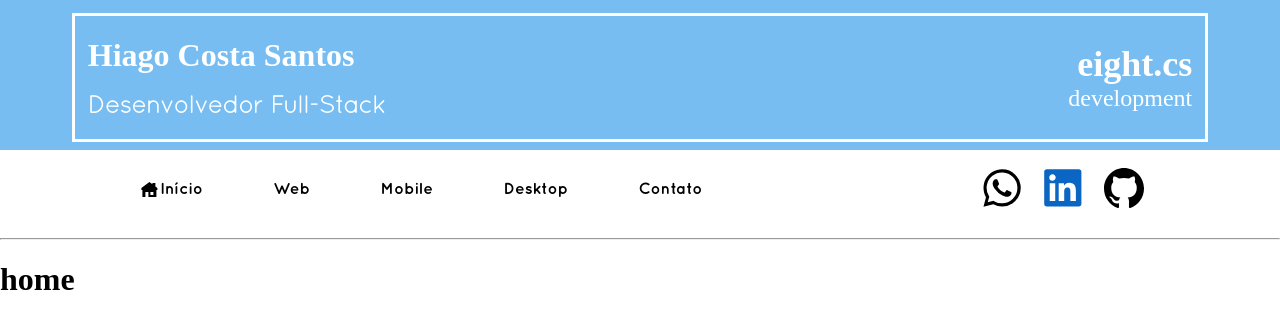
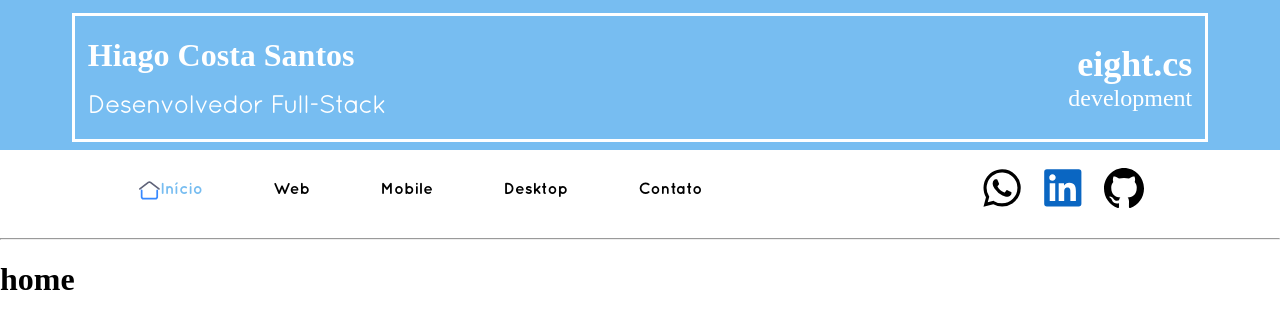
Before and after one commit to HiagoCS/eightcs, a React app in the folder frontend/: page / in a window 1280 px wide. Shown: the top 328 px of the page. Built offline with nearby package versions, Linux system fonts and the light colour scheme; the HTML template or start-up script is replaced by a standard one.

Commit message:
change color state onClick

```diff
--- a/frontend/src/components/banner/index.jsx
+++ b/frontend/src/components/banner/index.jsx
@@ -8,8 +8,8 @@ function main() {
                     <h2>Desenvolvedor Full-Stack</h2>
                 </div>
                 <div className="logo">
-                    <text className='logo-text'>eight.cs</text>
-                    <text className='sublogo-text'>development</text>
+                    <span className='logo-text'>eight.cs</span>
+                    <span className='sublogo-text'>development</span>
                 </div>
             </div>
         </div>
--- a/frontend/src/components/navbar/index.jsx
+++ b/frontend/src/components/navbar/index.jsx
@@ -3,25 +3,34 @@ import Whatsapp from '@/assets/icons/whatsapp-svgrepo-com.svg?react';
 import Linkedin from '@/assets/icons/linkedin-svgrepo-com.svg?react';
 import Github from '@/assets/icons/github-142-svgrepo-com.svg?react';
 import Home from '@/assets/icons/home-1-svgrepo-com.svg?react';
-//
-import {data} from '@/data/links';
+import HomeActive from '@/assets/icons/home-page-svgrepo-com.svg?react';
+import { data } from '@/data/links';
+import { useState } from 'react';
 
 import './style.scss';
-function main(){
-    return(
+function main() {
+    const [activeLink, setActiveLink] = useState('/');
+    return (
         <>
             <div className="main">
-            <ul className='nav'>
+                <ul className='nav' >
                     {data.map((link) => (
                         <li key={link.url}>
-                        <Link to={link.url}>{link.url=== '/'?<Home style={{width: '1.3pc', height: '1pc'}}/>:<></>} {link['label']}</Link>
+                            <Link to={link.url} className={activeLink === link.url ? 'active' : ''} onClick={() => setActiveLink(link.url)}>
+                                {link.url === '/' ?
+                                    (activeLink === link.url ?
+                                        <HomeActive style={{ width: '1.3pc', height: '2pc'}} />
+                                        : <Home  style={{ width: '1.3pc', height: '1pc'}} />
+                                    ) : <></>
+                                }{link['label']}
+                            </Link>
                         </li>
                     ))}
                 </ul>
                 <ul className='icons'>
-                <p><Whatsapp style={{width: '2.5pc', height: '2.5pc'}}/></p>
-                <p><Linkedin style={{width: '3.1pc', height: '3.1pc'}}/></p>
-                <p><Github style={{width: '2.5pc', height: '2.5pc'}}/></p>
+                    <p><Whatsapp style={{ width: '2.5pc', height: '2.5pc' }} /></p>
+                    <p><Linkedin style={{ width: '3.1pc', height: '3.1pc' }} /></p>
+                    <p><Github style={{ width: '2.5pc', height: '2.5pc' }} /></p>
                 </ul>
             </div>
         </>
--- a/frontend/src/components/navbar/style.scss
+++ b/frontend/src/components/navbar/style.scss
@@ -11,11 +11,13 @@
         justify-content: space-around;
         align-items: center;
         font-size: 1pc;
+        a.active{
+            color: #77BDF1 ;
+        }
         a{
             display: flex;
             text-decoration: none;
             align-items: center;
-
             color:black;
         }
     }
```
Also changed, not shown: frontend/src/assets/icons/home-page-svgrepo-com.svg (added). Lines whose indentation alone changed are shown as unchanged.
